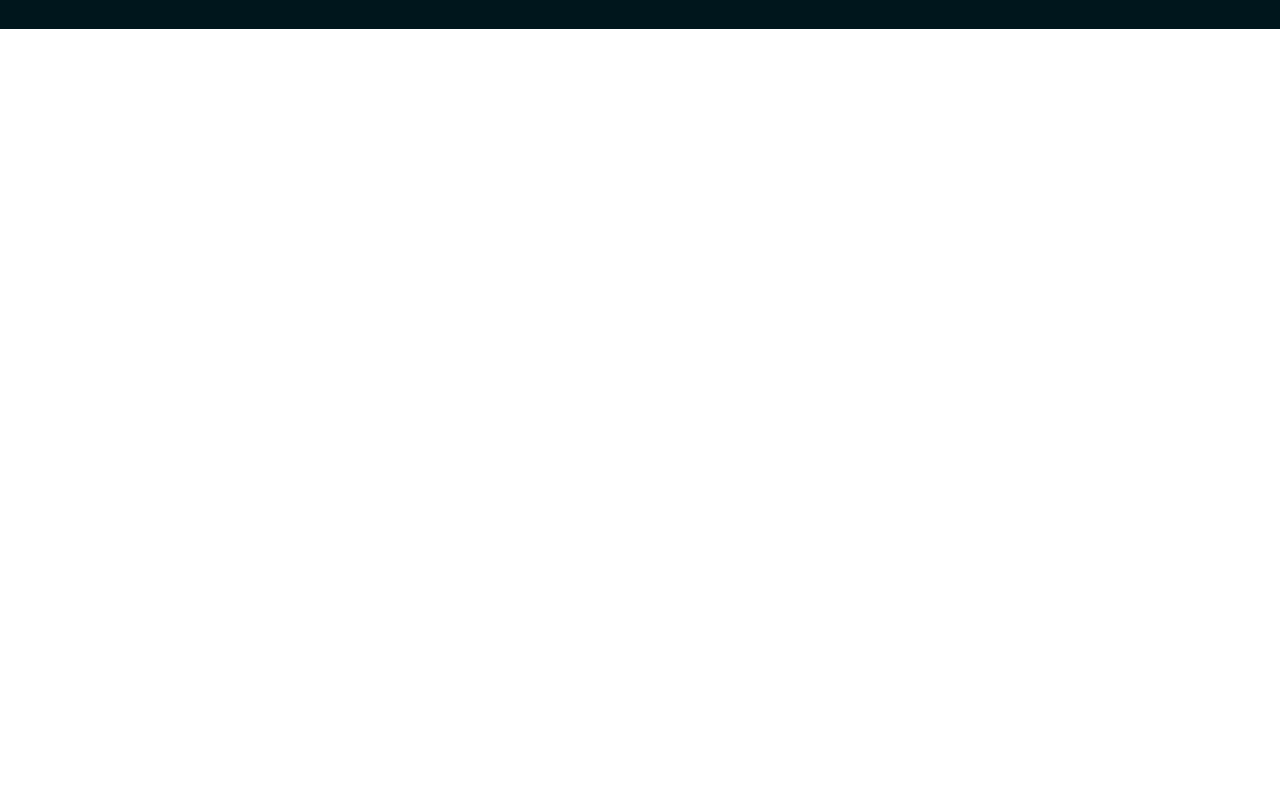
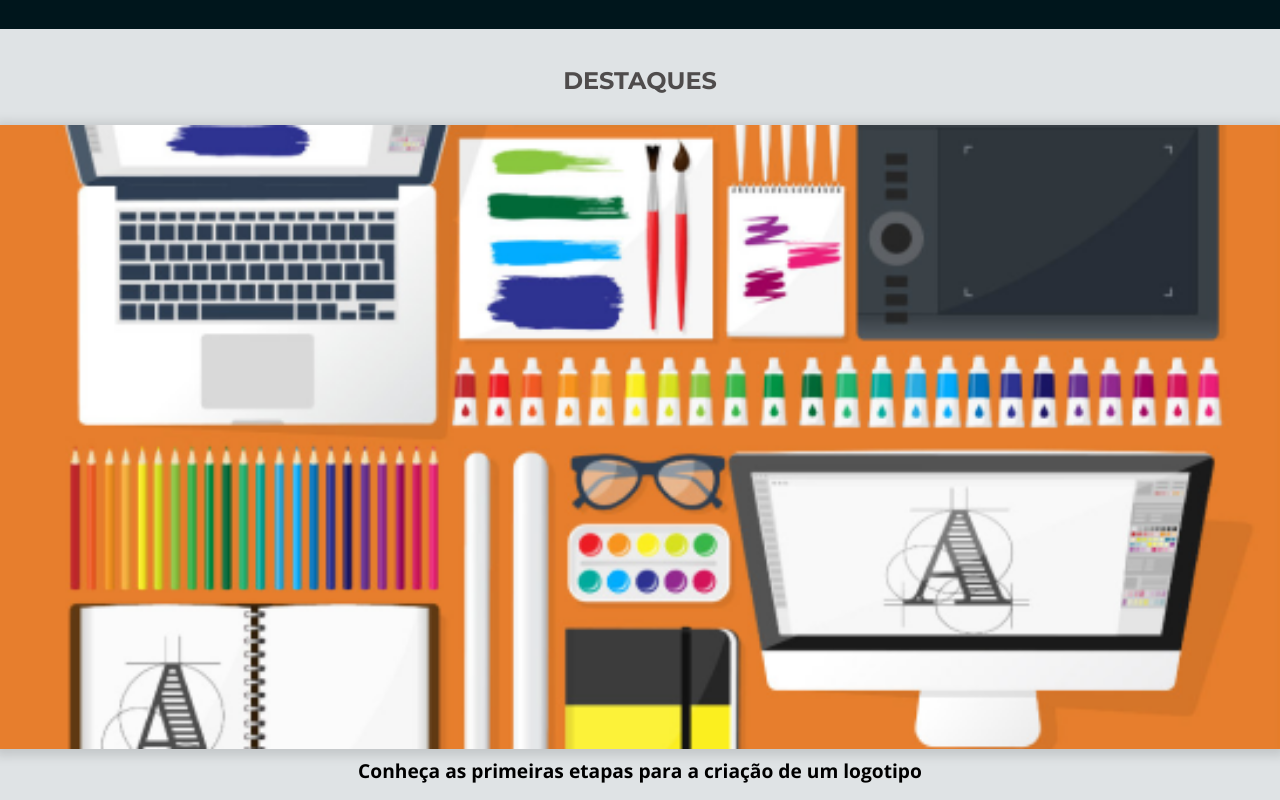
Before and after one commit to wesleyav/curso-alura-layouts-responsivos-trabalhando-com-layouts-mobile, a plain HTML site: page projeto-apeperia/index.html in a window 1280 px wide. Shown: the part 380-1180 px from the top of the page. Before the commit the page ends 800 px from the top, so only its background shows below. Drawn offline with nearby package versions, Linux system fonts and the light colour scheme.

Commit message:
Unidades de medida viewport

```diff
--- /dev/null
+++ b/projeto-apeperia/css/destaques.css
@@ -0,0 +1,40 @@
+.destaques{
+    background-color: var(--azul-claro);
+    padding-top: 2.5rem;
+    padding-bottom: 2rem;
+}
+
+.destaques__titulo{
+    color: var(--cinza-escuro);
+    font-weight: 700;
+    font-size: 1.5rem;
+    font-family: var(--montserrat);
+    text-transform: uppercase;
+    text-align: center;
+    margin-bottom: 2rem;
+}
+
+.destaques__painel{
+    display: flex;
+    flex-direction: column;
+    align-items: center;
+    margin-bottom: 2rem;
+}
+
+.destaques__painel-imagem{
+    width: 100vw;
+    box-shadow: 0 2px 10px 5px #00000020;
+    margin-bottom: .5rem;
+}
+
+.destaques__painel-texto{
+    font-weight: 700;
+    font-size: 1.2rem;
+    line-height: normal;
+}
+
+.destaques__botao{
+    color: var(--vermelho-forte);
+    border-color: var(--vermelho-forte);
+    margin: 0 auto;
+}
--- a/projeto-apeperia/index.html
+++ b/projeto-apeperia/index.html
@@ -9,6 +9,7 @@
     <link href="css/base.css" rel="stylesheet">
     <link href="css/cabecalho.css" rel="stylesheet">
     <link href="css/chamada.css" rel="stylesheet">
+    <link href="css/destaques.css" rel="stylesheet">
 
 </head>
 <body>
@@ -31,6 +32,22 @@
             <p class="chamada__texto">Apeperia tem um jeito inovador de comparar e montar aplicativos para pequenas e médias empresas.</p>
             <a href="#" class="chamada__botao botao">Conheça os planos</a>
         </section>
+        <section class="destaques container">
+            <h2 class="destaques__titulo">Destaques</h2>
+            <a href="#">
+                <figure class="destaques__painel">
+                    <img src="img/comecando-criar-logotipo.png" alt="Painel do post sobre criação de logotipo" class="destaques__painel-imagem">
+                    <figcaption class="destaques__painel-texto">Conheça as primeiras etapas para a criação de um logotipo</figcaption>
+                </figure>
+            </a>
+            <a href="#">
+                <figure class="destaques__painel">
+                    <img src="img/dicas-fotografia.png" alt="Painel do post sobre fotografia com celular" class="destaques__painel-imagem">
+                    <figcaption class="destaques__painel-texto">Veja dicas de como fotografar usando seu celular</figcaption>
+                </figure>
+            </a>
+            <a href="#" class="destaques__botao botao">Receber destaques por email</a>
+        </section>
     </main>
 </body>
 </html>
```
